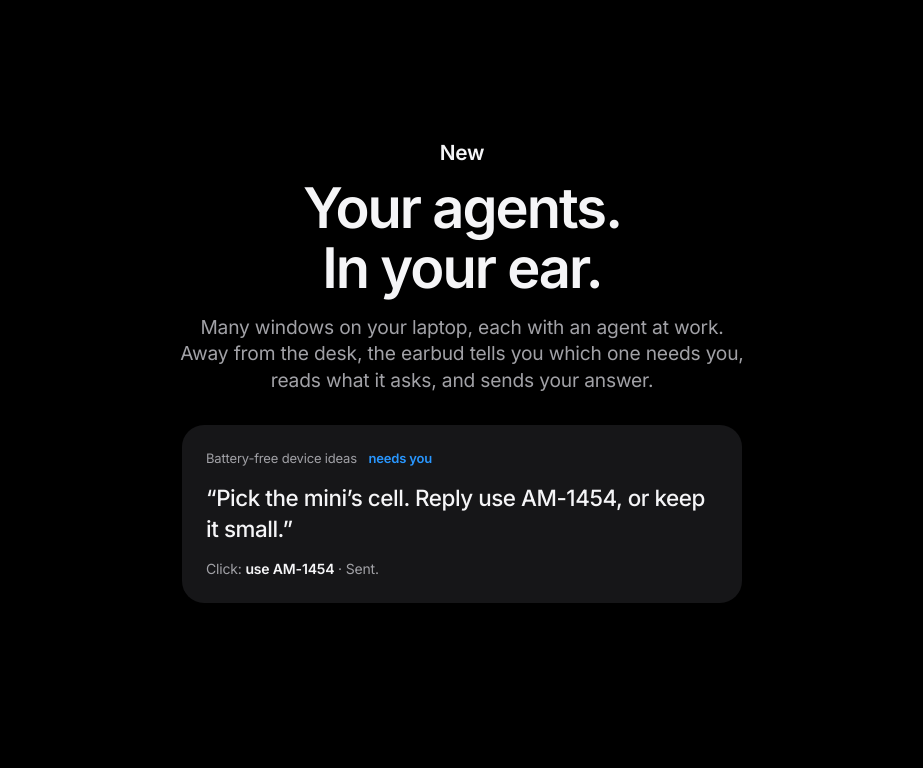
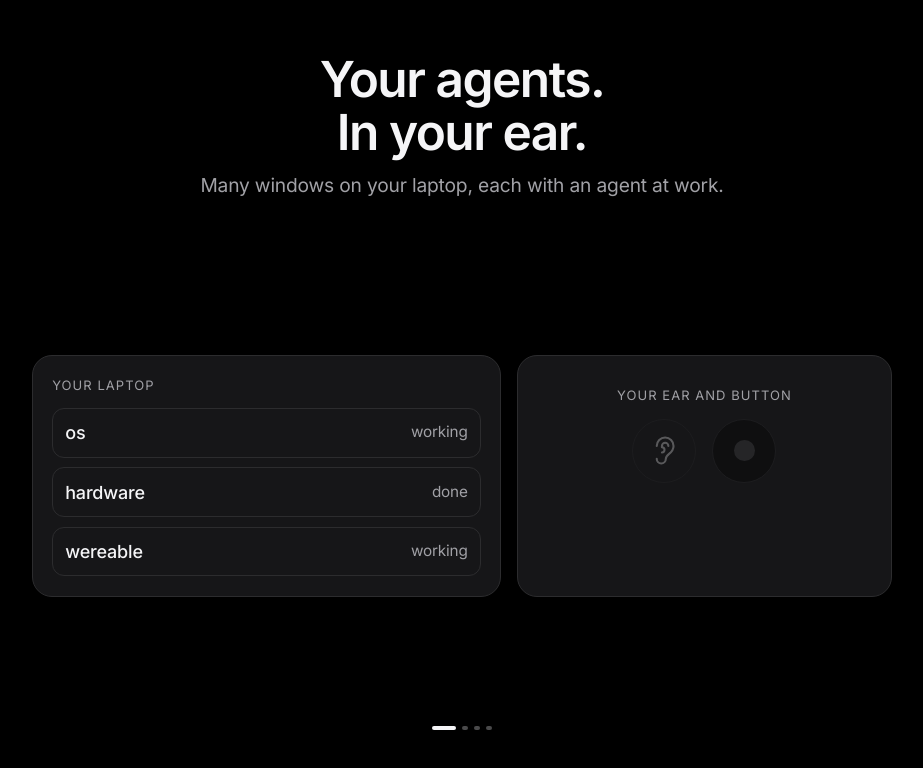
Before and after one commit to IFAKA/invisible-os, a Next.js app in the folder site/: page / in a window 1280 px wide. Shown: the part 8046-8814 px from the top of the page, without its empty margins (178-1101 px from the left). Built offline with nearby package versions, Linux system fonts and the light colour scheme.

Commit message:
Landing: laptop section is a scroll demo (agent needs you, earbud reads it, click sends) instead of a static card

```diff
--- a/site/app/page.tsx
+++ b/site/app/page.tsx
@@ -2,6 +2,7 @@ import { Code2, Laptop, MessageCircle, MicOff, MousePointerClick, Volume2 } from
 import Smooth from "@/components/Smooth";
 import LocalNav from "@/components/LocalNav";
 import Hero from "@/components/Hero";
+import LaptopDemo from "@/components/LaptopDemo";
 import Story from "@/components/Story";
 import Privacy from "@/components/Privacy";
 import Faq from "@/components/Faq";
@@ -55,17 +56,7 @@ export default function Home() {
 
         <Privacy />
 
-        <section id="laptop" className={sec}>
-          <Reveal><p className={eyebrow}>New</p><h2 className={h2}>Your agents.<br />In your ear.</h2></Reveal>
-          <Reveal delay={0.1}><p className="mt-[2svh] max-w-[30em] text-[clamp(16px,2.4svh,21px)] leading-snug text-mute">Many windows on your laptop, each with an agent at work. Away from the desk, the earbud tells you which one needs you, reads what it asks, and sends your answer.</p></Reveal>
-          <Reveal delay={0.2} className="w-full max-w-[560px]">
-            <div className="mt-[4svh] rounded-[22px] bg-card p-[clamp(16px,3svh,28px)] text-left">
-              <p className="text-[13px] text-mute">Battery-free device ideas <b className="ml-2 font-semibold text-blue">needs you</b></p>
-              <p className="my-[1.8svh] text-[clamp(17px,2.8svh,24px)] font-medium leading-snug tracking-[-0.02em]">“Pick the mini’s cell. Reply use AM-1454, or keep it small.”</p>
-              <p className="text-sm text-mute">Click: <b className="font-semibold text-paper">use AM-1454</b> · Sent.</p>
-            </div>
-          </Reveal>
-        </section>
+        <LaptopDemo />
 
         <section id="specs" className={sec}>
           <Reveal><h2 className={h2}>Tech specs.</h2></Reveal>
--- /dev/null
+++ b/site/components/LaptopDemo.tsx
@@ -0,0 +1,107 @@
+"use client";
+import gsap from "gsap";
+import { ScrollTrigger } from "gsap/ScrollTrigger";
+import { useGSAP } from "@gsap/react";
+import { Ear } from "lucide-react";
+import { useEffect, useRef, useState } from "react";
+import { play } from "@/lib/sound";
+
+gsap.registerPlugin(ScrollTrigger, useGSAP);
+
+const BEATS = [
+  { h: "Your agents.\nIn your ear.", d: "Many windows on your laptop, each with an agent at work." },
+  { h: "One needs you.", d: "The earbud tells you which one. You do not look." },
+  { h: "It reads what it asks.", d: "Claude's own short summary, spoken to you." },
+  { h: "You click. It is sent.", d: "Your answer is typed into that window on the laptop." },
+] as const;
+const SAID = ["", "“os, needs you”", "“Say go for the design doc.”", "Sent to os."];
+
+type S = { beat: number; pick: boolean };
+
+/** Same method as Story: one pinned screen, scroll is the clock. Left is the laptop, right is what you hear and press. */
+export default function LaptopDemo() {
+  const root = useRef<HTMLElement>(null);
+  const [still, setStill] = useState(false);
+  const [s, setS] = useState<S>({ beat: 0, pick: false });
+  const last = useRef(s);
+  useEffect(() => setStill(matchMedia("(prefers-reduced-motion: reduce)").matches), []);
+
+  useGSAP(() => {
+    const mm = gsap.matchMedia();
+    mm.add("(prefers-reduced-motion: no-preference)", () => {
+      ScrollTrigger.create({
+        trigger: root.current, start: "top top", end: "bottom bottom",
+        onUpdate: (st) => {
+          const t = st.progress * 4;
+          const next: S = { beat: Math.min(3, Math.floor(t)), pick: t > 3.35 };
+          const a = last.current;
+          if (next.beat === a.beat && next.pick === a.pick) return;
+          if (next.pick && !a.pick) play("pick"); else if (next.beat !== a.beat && next.beat > 0 && !next.pick) play("tick");
+          last.current = next; setS(next);
+        },
+      });
+    });
+  }, { scope: root });
+
+  if (still) return (
+    <section id="laptop" className="mx-auto max-w-[760px] space-y-12 px-5 py-24 text-center">
+      {BEATS.map((b) => <div key={b.h}><h2 className="whitespace-pre-line text-4xl font-semibold tracking-[-0.03em]">{b.h}</h2><p className="mt-3 text-lg text-mute">{b.d}</p></div>)}
+    </section>
+  );
+
+  const rows = [
+    { n: "os", state: s.beat === 0 ? "working" : s.beat < 3 || !s.pick ? "needs you" : "working" },
+    { n: "hardware", state: "done" },
+    { n: "wereable", state: "working" },
+  ];
+  const needs = (st: string) => st === "needs you";
+
+  return (
+    <section ref={root} id="laptop" className="relative h-[440svh]">
+      <div className="sticky top-0 flex h-svh flex-col items-center overflow-hidden px-5 pb-6 pt-[64px] text-center">
+        <div className="relative h-[27svh] w-full max-w-[760px] shrink-0">
+          {BEATS.map((b, i) => (
+            <div key={b.h} className="absolute inset-0 flex flex-col items-center justify-center transition-[opacity,transform] duration-300" style={{ opacity: s.beat === i ? 1 : 0, transform: s.beat === i ? "none" : "translateY(10px)", transitionDelay: s.beat === i ? "250ms" : "0ms" }}>
+              <h2 className="whitespace-pre-line text-[clamp(28px,min(6.2svh,8.4vw),60px)] font-semibold leading-[1.07] tracking-[-0.03em] [text-wrap:balance]">{b.h}</h2>
+              <p className="mt-[1.6svh] max-w-[30em] text-[clamp(16px,2.4svh,21px)] leading-snug text-mute [text-wrap:balance]">{b.d}</p>
+            </div>
+          ))}
+        </div>
+
+        <div aria-hidden className="grid min-h-0 w-full max-w-[860px] flex-1 grid-cols-1 content-center gap-4 sm:grid-cols-[1.25fr_1fr] sm:items-stretch">
+          <div className="rounded-[20px] border border-line bg-card p-[clamp(12px,2.4svh,22px)] text-left">
+            <p className="mb-[1.6svh] text-[clamp(11px,1.8svh,13px)] uppercase tracking-[0.08em] text-mute">Your laptop</p>
+            <ul className="space-y-[1.2svh]">
+              {rows.map((r) => (
+                <li key={r.n} className={`flex items-center justify-between rounded-xl border px-3 py-[1.3svh] text-[clamp(14px,2.3svh,18px)] transition-colors duration-300 ${needs(r.state) ? "border-blue bg-blue/10" : "border-line"}`}>
+                  <span className="font-medium">{r.n}</span>
+                  <span className={`text-[0.85em] ${needs(r.state) ? "font-semibold text-blue" : "text-mute"}`}>
+                    {s.pick && r.n === "os" ? <span className="font-mono text-paper">go ⏎</span> : r.state}
+                  </span>
+                </li>
+              ))}
+            </ul>
+          </div>
+
+          <div className="flex flex-col items-center justify-center rounded-[20px] border border-line bg-card p-[clamp(12px,2.4svh,22px)]">
+            <p className="mb-[1.6svh] text-[clamp(11px,1.8svh,13px)] uppercase tracking-[0.08em] text-mute">Your ear and button</p>
+            <div className="flex items-center gap-4">
+              <span className={`relative grid size-[clamp(44px,8svh,64px)] place-items-center rounded-full border border-line transition-opacity duration-300 ${s.beat === 1 || s.beat === 2 ? "opacity-100" : "opacity-30"}`}>
+                {(s.beat === 1 || s.beat === 2) && <span className="ring absolute inset-0 rounded-full border border-blue" />}
+                <Ear className="size-1/2" strokeWidth={1.6} />
+              </span>
+              <span className={`grid size-[clamp(44px,8svh,64px)] place-items-center rounded-full border bg-black transition-[transform,border-color,opacity] duration-150 ${s.pick ? "scale-90 border-blue opacity-100" : s.beat === 3 ? "border-line opacity-100" : "border-line opacity-30"}`}>
+                <span className={`size-1/3 rounded-full ${s.beat === 3 ? "bg-blue" : "bg-paper/30"}`} />
+              </span>
+            </div>
+            <p className="mt-[2svh] min-h-[3em] text-[clamp(16px,2.8svh,24px)] font-semibold leading-snug tracking-[-0.02em] [text-wrap:balance]">{SAID[s.beat]}</p>
+          </div>
+        </div>
+
+        <div aria-hidden className="mt-2 flex gap-1.5">
+          {BEATS.map((_, i) => <span key={i} className={`block h-1 rounded-full transition-all duration-300 ${s.beat === i ? "w-6 bg-paper" : "w-1.5 bg-paper/30"}`} />)}
+        </div>
+      </div>
+    </section>
+  );
+}
```
